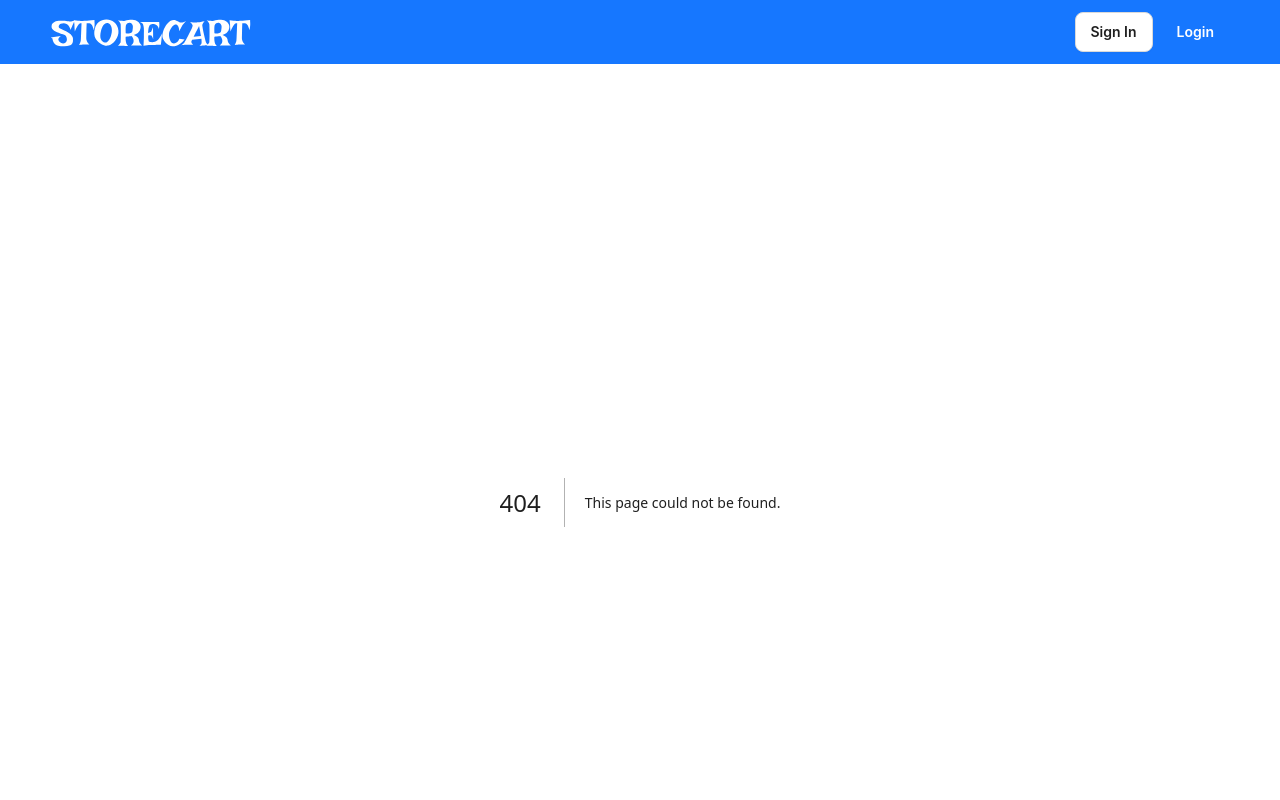
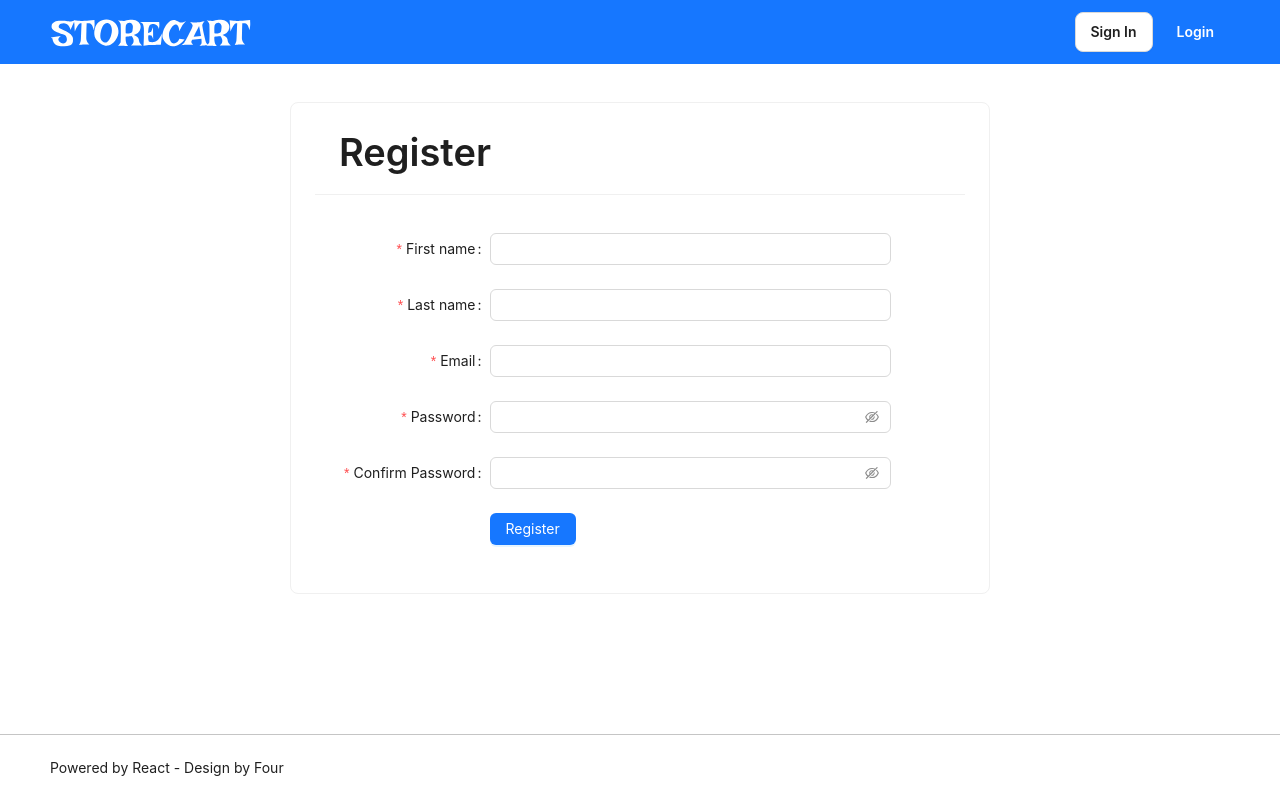
Before and after one commit to Fourza0012/frontecom, a Next.js app: page /register in a window 1280 px wide. Before the commit this address had no page. Shown: the top 800 px of the page. Built offline with nearby package versions, Linux system fonts and the light colour scheme.

Commit message:
[FEAT] register, login: mockup layout

```diff
--- /dev/null
+++ b/components/Card/FormCard.tsx
@@ -0,0 +1,16 @@
+import { ReactNode } from 'react'
+import { Card, Typography } from 'antd'
+const { Title } = Typography
+
+export default function FormCard ({ title, children } : { title: string, children: ReactNode }) {
+    return (
+        <>
+        <Card
+            title={<Title>{title}</Title>}
+            style={{ padding: '0px 24px', maxWidth: '700px', margin: 'auto' }}
+        >
+            {children}
+        </Card>
+        </>
+    )
+}
--- /dev/null
+++ b/pages/register.tsx
@@ -0,0 +1,62 @@
+import FormCard from '@/components/Card/FormCard'
+import { Form, Input, Button  } from 'antd'
+
+export default function Register () {
+    return (
+        <>
+        <FormCard title='Register'>
+            <Form
+            style={{ marginTop: '15px' }}
+            name="basic"
+            labelCol={{ span: 6 }}
+            wrapperCol={{ span: 16 }}
+            initialValues={{ remember: true }}
+            // onFinish={onFinish}
+            // onFinishFailed={onFinishFailed}
+            autoComplete="off"
+            >
+                <Form.Item
+                    label="First name"
+                    name="firstname"
+                    rules={[{ required: true, message: 'Please input your first name!' }]}
+                >
+                    <Input />
+                </Form.Item>
+                <Form.Item
+                    label="Last name"
+                    name="lastname"
+                    rules={[{ required: true, message: 'Please input your last name!' }]}
+                >
+                    <Input />
+                </Form.Item>
+                <Form.Item
+                    label="Email"
+                    name="email"
+                    rules={[{ required: true, message: 'Please input your email!' }]}
+                >
+                    <Input />
+                </Form.Item>
+                <Form.Item
+                    label="Password"
+                    name="password"
+                    rules={[{ required: true, message: 'Please input your password!' }]}
+                >
+                    <Input.Password />
+                </Form.Item>
+                <Form.Item
+                    label="Confirm Password"
+                    name="confirmPassword"
+                    rules={[{ required: true, message: 'Please confirm your password!' }]}
+                >
+                    <Input.Password />
+                </Form.Item>
+                <Form.Item wrapperCol={{ offset: 6, span: 18 }}>
+                    <Button type="primary" htmlType="submit">
+                        Register
+                    </Button>
+                </Form.Item>
+            </Form>
+        </FormCard>
+        </>
+    )
+}
```
Also changed, not shown: pages/login.tsx (added, +45 -0 lines).
